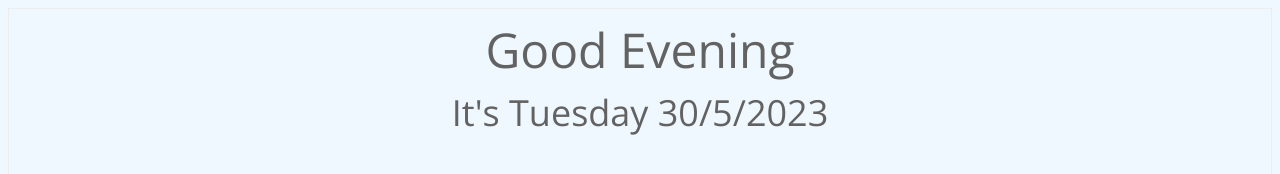
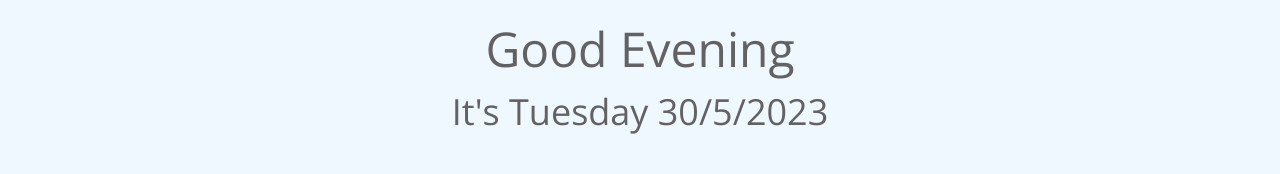
Before and after one commit to helen-george/notion, a plain HTML site: page greeting.html in a window 1280 px wide. Shown: the top 174 px of the page. Drawn offline with nearby package versions, Linux system fonts and the light colour scheme.

Commit message:
Update greeting.html

```diff
--- a/greeting.html
+++ b/greeting.html
@@ -7,7 +7,7 @@
         font: 300 3em/1.5 'Open Sans', 'Helvetica Neue', Arial, sans-serif;
         color: #626262;
         padding: 5px;
-        border: 1px solid #ececec;
+/*         border: 1px solid #ececec; */
         text-align: center;
         line-height: 1.5;
         height:85%
```
